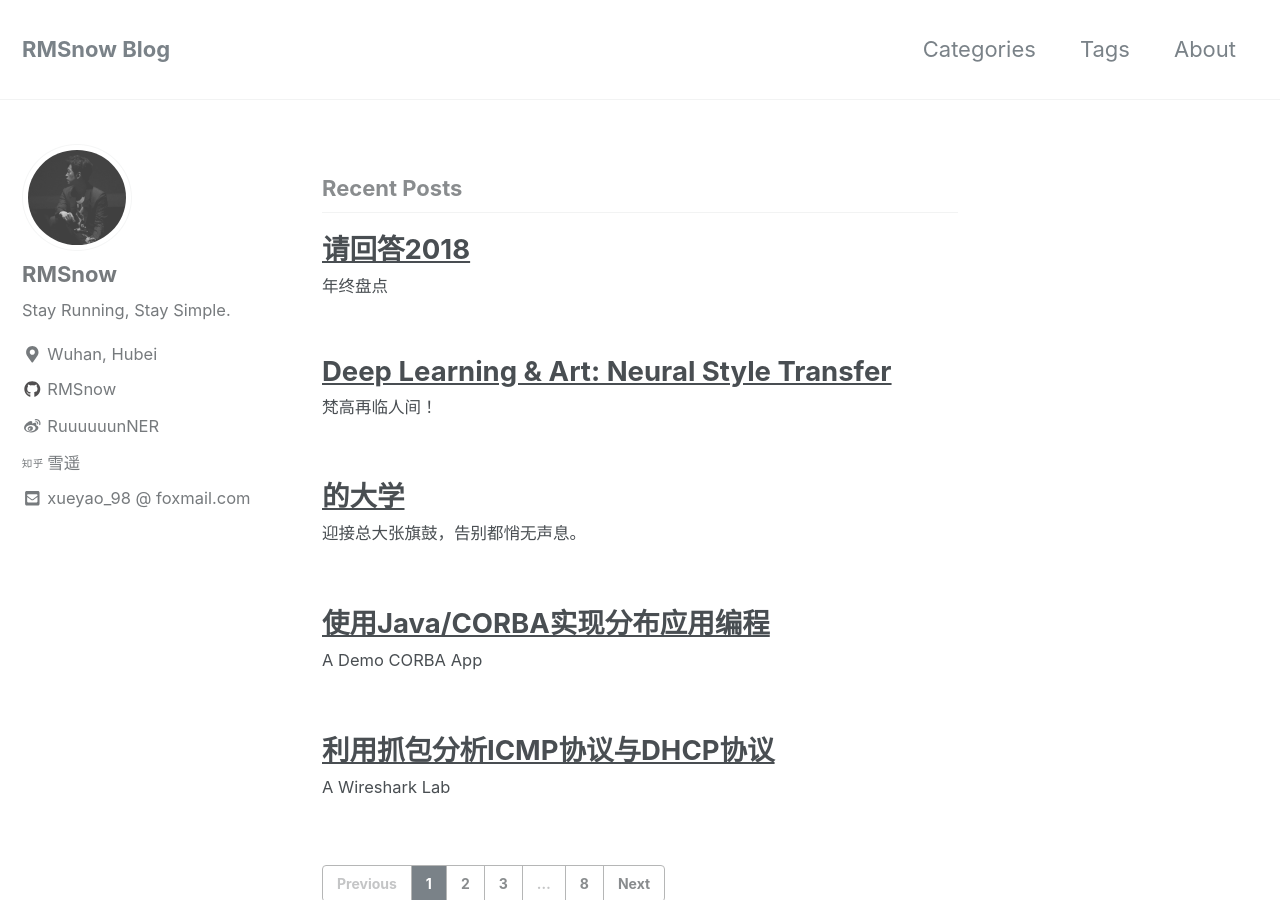
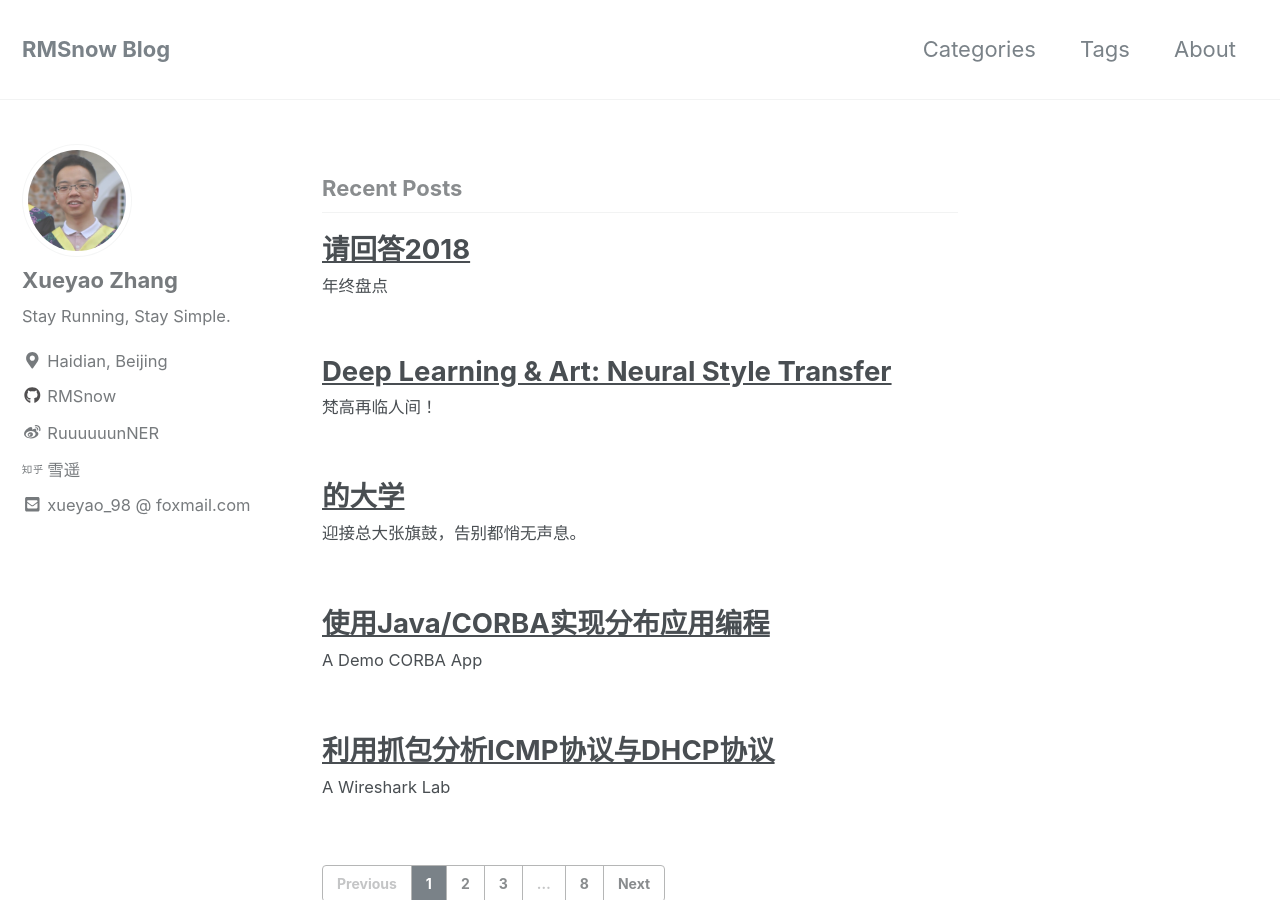
Before and after one commit to RMSnow/RMSnow.github.io, a Jekyll site: the page built from index.html, in a window 1280 px wide and 900 px high. Built offline with Jekyll 4.4.1, drawn with Linux system fonts in a browser that asks for light colours; nearby versions of some CDN libraries; the list of posts is cut into pages by our own code.

Commit message:
update profile

```diff
--- a/_config.yml
+++ b/_config.yml
@@ -100,10 +100,10 @@ analytics:
 
 # Site Author
 author:
-  name             : "RMSnow"
-  avatar           : "/assets/images/img-me.png"
+  name             : "Xueyao Zhang"
+  avatar           : "/assets/images/img-me2.png"
   bio              : "Stay Running, Stay Simple."
-  location         : "Wuhan, Hubei"
+  location         : "Haidian, Beijing"
   email            : "xueyao_98 @ foxmail.com"
   uri              :
   home             : # null (default), "absolute or relative url to link to author home"
```
Also changed, not shown: _posts/2018-12-31-2018 Summary.md (+1 -1 lines), assets/images/img-me.JPG (added), assets/images/img-me2.png (added).
